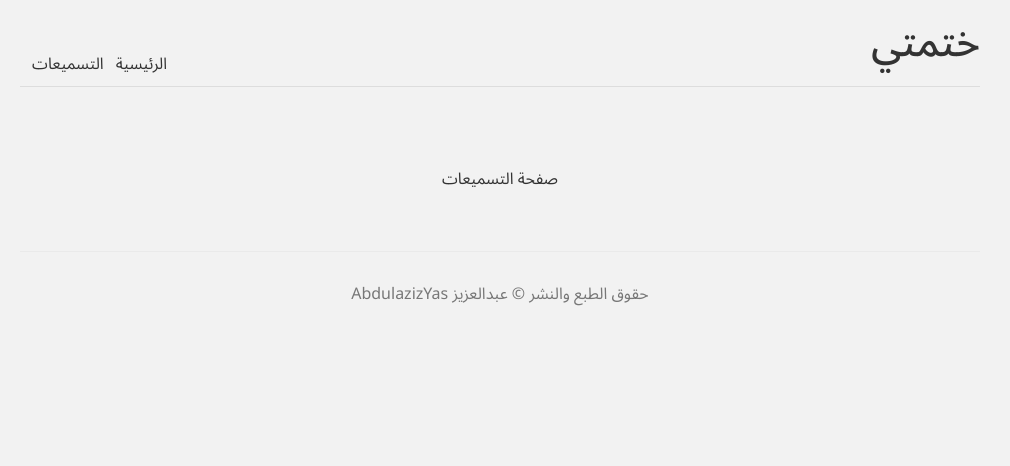
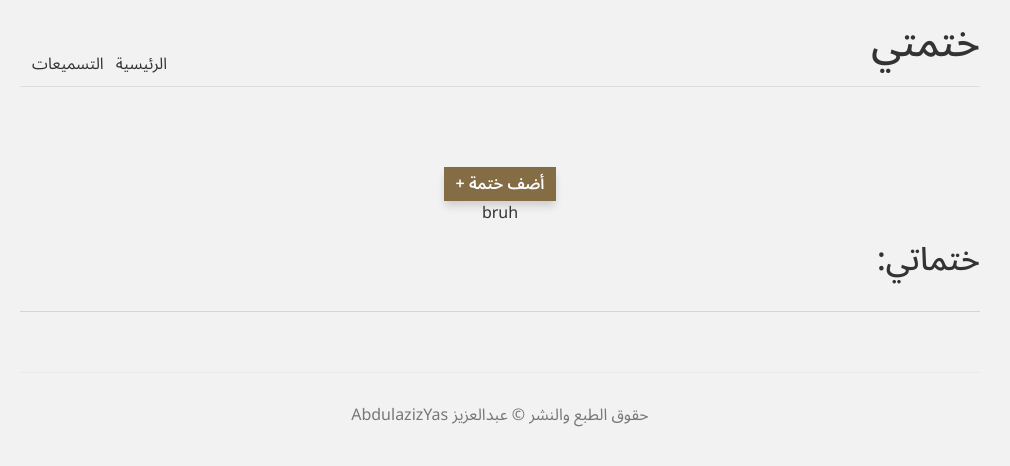
Before and after one commit to AbdulazizYas/Khatmaty, a Next.js app: page /tasmeat in a window 1280 px wide. Shown: the top 466 px of the page, without its empty margins (140-1150 px from the left). Built offline with nearby package versions, Linux system fonts and the light colour scheme.

Commit message:
edit the tasmeat page

```diff
--- /dev/null
+++ b/components/tasmeat/ModalTasmee.js
@@ -0,0 +1,5 @@
+const ModalTasmee = ({ isShown, setIsShown }) => {
+  return <div>bruh</div>;
+};
+
+export default ModalTasmee;
--- a/pages/tasmeat.js
+++ b/pages/tasmeat.js
@@ -1,5 +1,28 @@
+import { useState } from "react";
+import ModalTasmee from "../components/tasmeat/modalTasmee";
+
 const Tasmeat = () => {
-  return <div>صفحة التسميعات</div>;
+  const [modalIsShown, setModalIsShown] = useState(false);
+
+  const handleShowModal = () => {
+    setModalIsShown(true);
+  };
+
+  return (
+    <div>
+      <div>
+        <button className="primary" onClick={() => handleShowModal()}>
+          أضف ختمة +
+        </button>
+
+        <ModalTasmee isShown={modalIsShown} setIsShown={setModalIsShown} />
+      </div>
+      <div className="khatmat">
+        <h2>ختماتي:</h2>
+        <hr />
+      </div>
+    </div>
+  );
 };
 
 export default Tasmeat;
--- a/styles/globals.css
+++ b/styles/globals.css
@@ -1,9 +1,17 @@
 @import url('https://fonts.googleapis.com/css2?family=Noto+Sans+Arabic:wght@100;200;300;400;500;600&family=Poppins:ital,wght@0,100;0,200;0,300;0,400;0,500;0,600;0,700;0,800;0,900;1,100;1,200;1,300&display=swap');
 
+:root{
+  --primaryColor: #846c45;
+  --secondaryColor: hsl(37, 31%, 60%);
+}
 body {
   background: #f2f2f2;
   color: #333;
   font-family: 'Noto Sans Arabic', sans-serif;
+}
+hr{
+  opacity: .15;
+  margin: 2rem 0;
 }
 a {
   color: #333;
@@ -37,3 +45,29 @@ footer {
   color: #777;
   border-top: 1px solid #eaeaea;
 }
+
+
+
+button{
+  padding: .3rem .7rem;
+  border: none;
+  font-weight: 700;
+  box-shadow: 0 6px 8px -1px rgba(0, 0, 0, .15);
+  transition: color .2s ease-in-out,box-shadow .2s ease-in-out,background-color .2s ease-in-out,opacity .2s ease-in-out;
+}
+
+button:hover{
+  opacity: .75;
+  box-shadow: 0 8px 8px -1px rgba(0, 0, 0, .15);
+}
+
+button.primary{
+  background-color: var(--primaryColor);
+  color: white;
+}
+
+
+.khatmat{
+  margin-top: 1rem;
+  text-align: right;
+}
```
